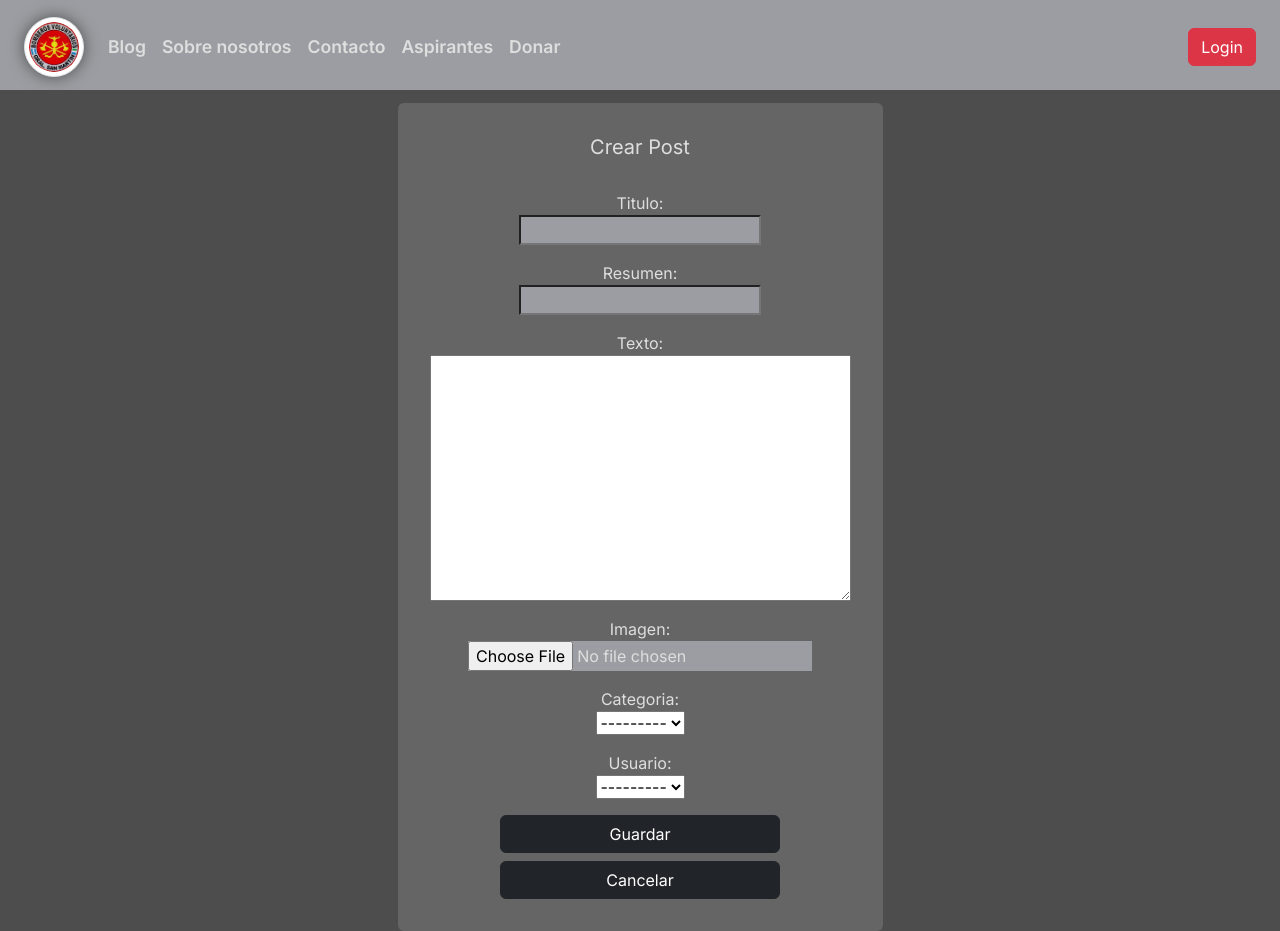
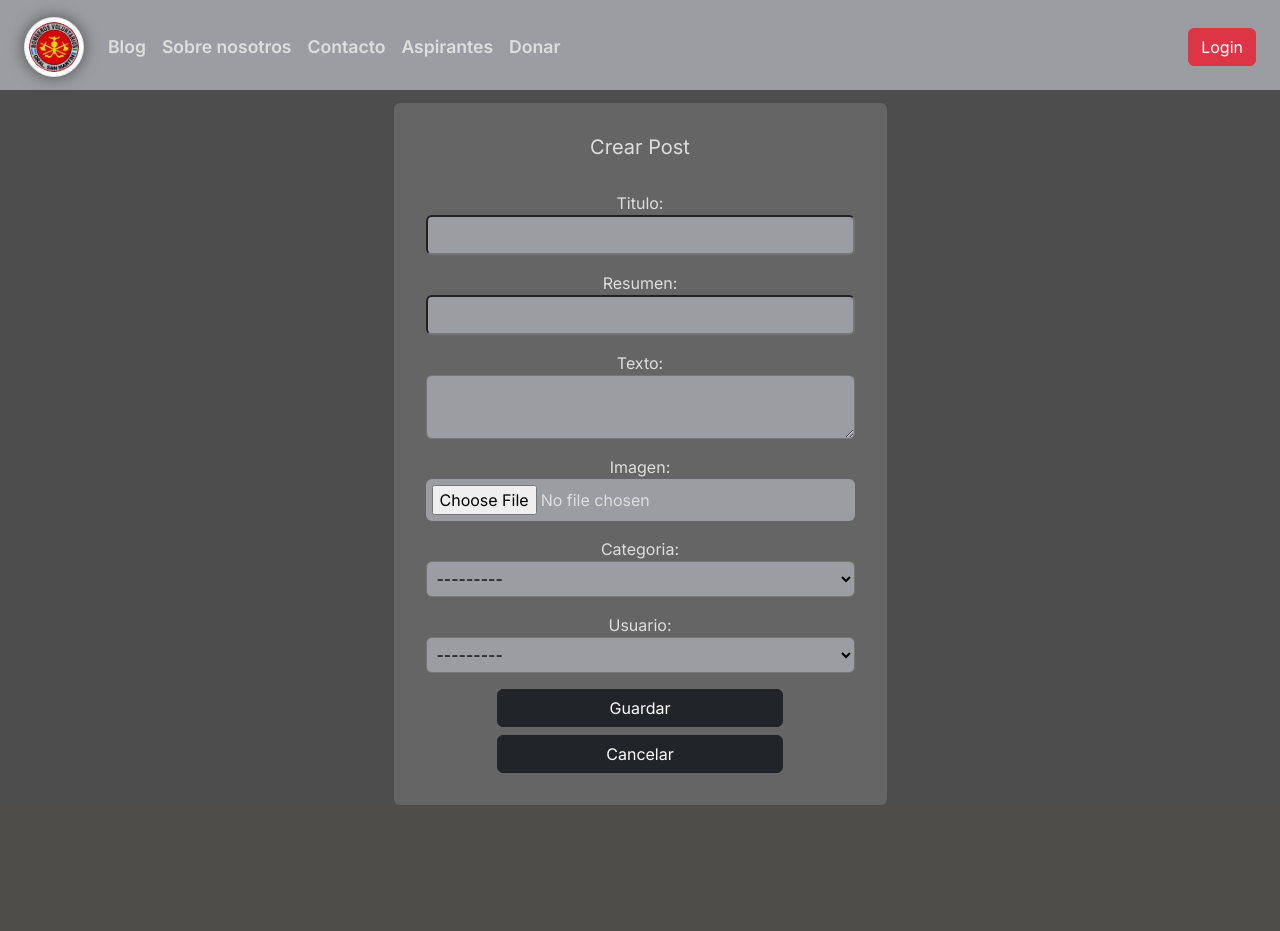
Before and after one commit to RamaAlves/proyecto-informatorio, a Django app: page /crear_post/ in a window 1280 px wide. After the commit the page ends 805 px from the top, so only its background shows below. Run offline with Django 4.2, Linux system fonts and the light colour scheme; data that the repository does not hold is empty; some libraries are stand-ins or nearby versions.

Commit message:
completando estilos faltantes

```diff
--- a/Bomberos_san_martin/static/styles/forms.css
+++ b/Bomberos_san_martin/static/styles/forms.css
@@ -1,13 +1,23 @@
+:root{
+    --bg-card:#9C9DA2;
+    --bg-card-container-form: #656565;
+    --color-link-form:#040404;
+    --color-link-form-hover:#f0ffff;
+    --color-form-flex-label:#dedede;
+    --bg-form-flex-fields:#9C9DA2;
+    --outline-form-flex-fields: 0.5px #d43737 solid;
+
+}
+
 .link-form {
     font-size: 0.75rem;
     text-decoration: none;
-    color: #040404;
-
+    color: var(--color-link-form);
 }
 
 
 .link-form:hover {
-    color: #f0ffff;
+    color: var(--color-link-form-hover);
 }
 .card-form {
     display: flex;
@@ -17,7 +27,7 @@
     height: 80vh;
 }
 .card{
-    background-color:#9C9DA2 ;
+    background-color:var(--bg-card) ;
 }
 .card-form-reestablecer {
     display: flex;
@@ -31,7 +41,7 @@
 .card-container-form{
     height: fit-content;
     width: fit-content;
-    background-color: #656565;
+    background-color: var(--bg-card-container-form);
     padding:2rem;
     border-radius: 0.375rem;
     margin:auto;
@@ -51,11 +61,33 @@
     display: flex;
     flex-direction: column;
     align-items:stretch ;
+    width: 100%;
 }
 .form-flex p label{
-    color:#dedede;
+    color:var(--color-form-flex-label);
 }
 .form-flex p input{
     width: auto;
-    background-color: #9C9DA2;
+    background-color: var(--bg-form-flex-fields);
+    padding: 0.375rem;
+    border-radius: 0.375rem;
 }
+.form-flex p textarea{
+    width: auto;
+    height: 4rem;
+    background-color: var(--bg-form-flex-fields);
+    padding: 0.375rem;
+    border-radius: 0.375rem;
+    overflow: auto;
+}
+.form-flex p select{
+    width: auto;
+    background-color: var(--bg-form-flex-fields);
+    padding: 0.375rem;
+    border-radius: 0.375rem;
+    overflow: auto;
+}
+
+.form-flex p input:focus, .form-flex p textarea:focus, .form-flex p select:focus{
+    outline: var(--outline-form-flex-fields)
+}
--- a/Bomberos_san_martin/static/styles/style.css
+++ b/Bomberos_san_martin/static/styles/style.css
@@ -91,7 +91,7 @@ h4{
 
 .text-muted-custom{
   --bs-text-opacity: 1;
-  color:#dedede;
+  color:var(--font-color);
 }
 
 .enlace-invisible {
@@ -139,7 +139,7 @@ h4{
   color:var(--font-color);
 }
 .fa-square-twitter{
-  color:white;
+  color:var(--font-color);
 }
 .tweet-this{
   display: inline;
@@ -152,6 +152,15 @@ h4{
   overflow: auto;
   font-size: 0.75rem;
 }
+.card-title{
+  border-bottom: 1px var(--font-color) solid;
+}
+.card-evento .card-text{
+  font-size:0.85rem;
+}
+.card-usuario-evento{
+  font-size:0.75rem;
+}
 @media (max-width: 990px) {
   .form-buscador{
     margin-right:0rem;
--- a/Bomberos_san_martin/templates/index.html
+++ b/Bomberos_san_martin/templates/index.html
@@ -103,7 +103,7 @@
             <div class="card-body card-evento">
               <h5 class="card-title">{{evento.titulo}}</h5>
               <p class="card-text">{{evento.descripcion}}</p>
-              <p>Publicado por: {{evento.usuario}}</p>
+              <p class="card-usuario-evento">Publicado por: {{evento.usuario}}</p>
               <small>{{evento.fecha_creacion}}</small>
             </div>
           </div>
```
Also changed, not shown: Bomberos_san_martin/media/post/Abogabot_2_P1Gtbzc.jpg (added).
